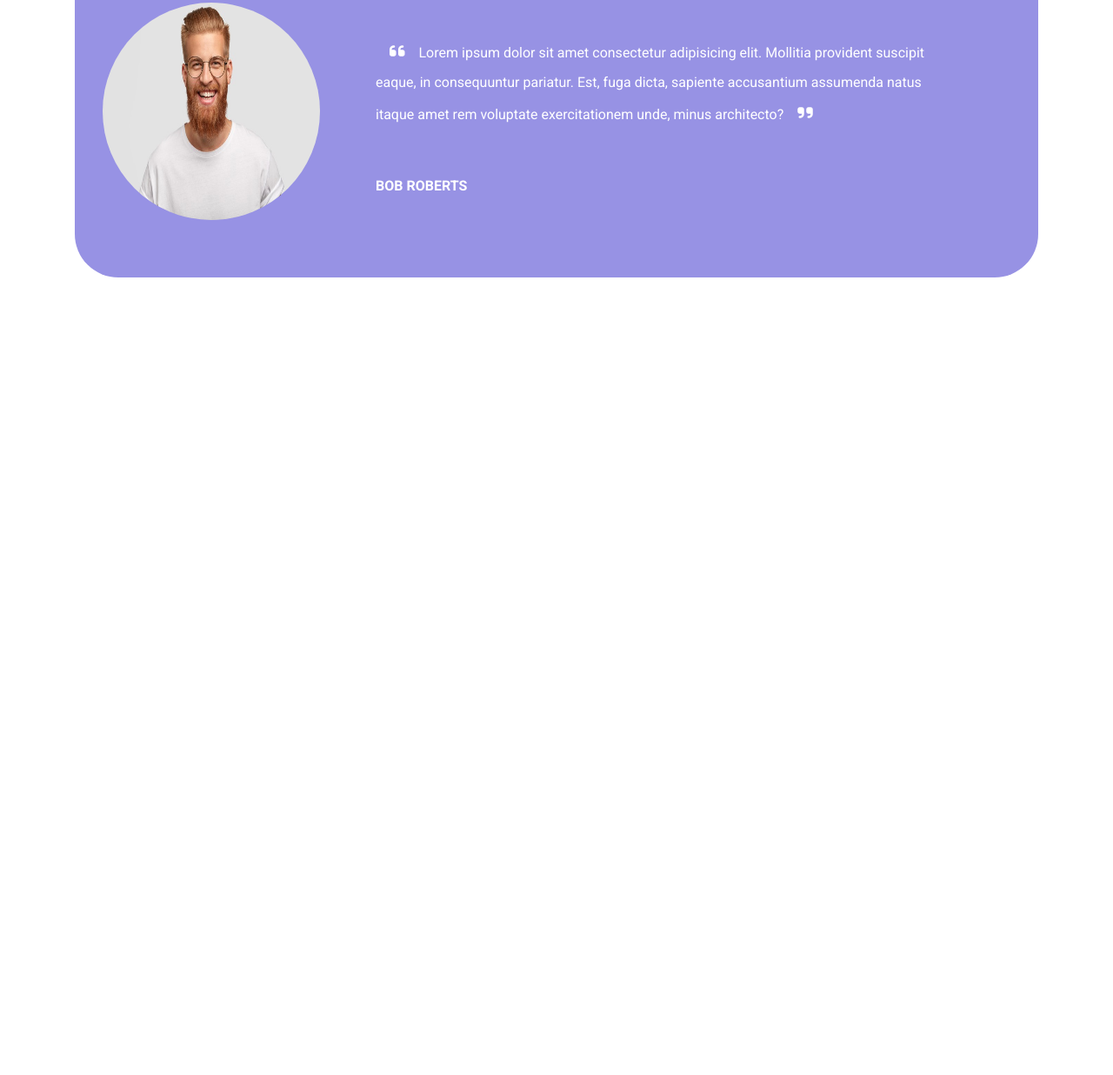
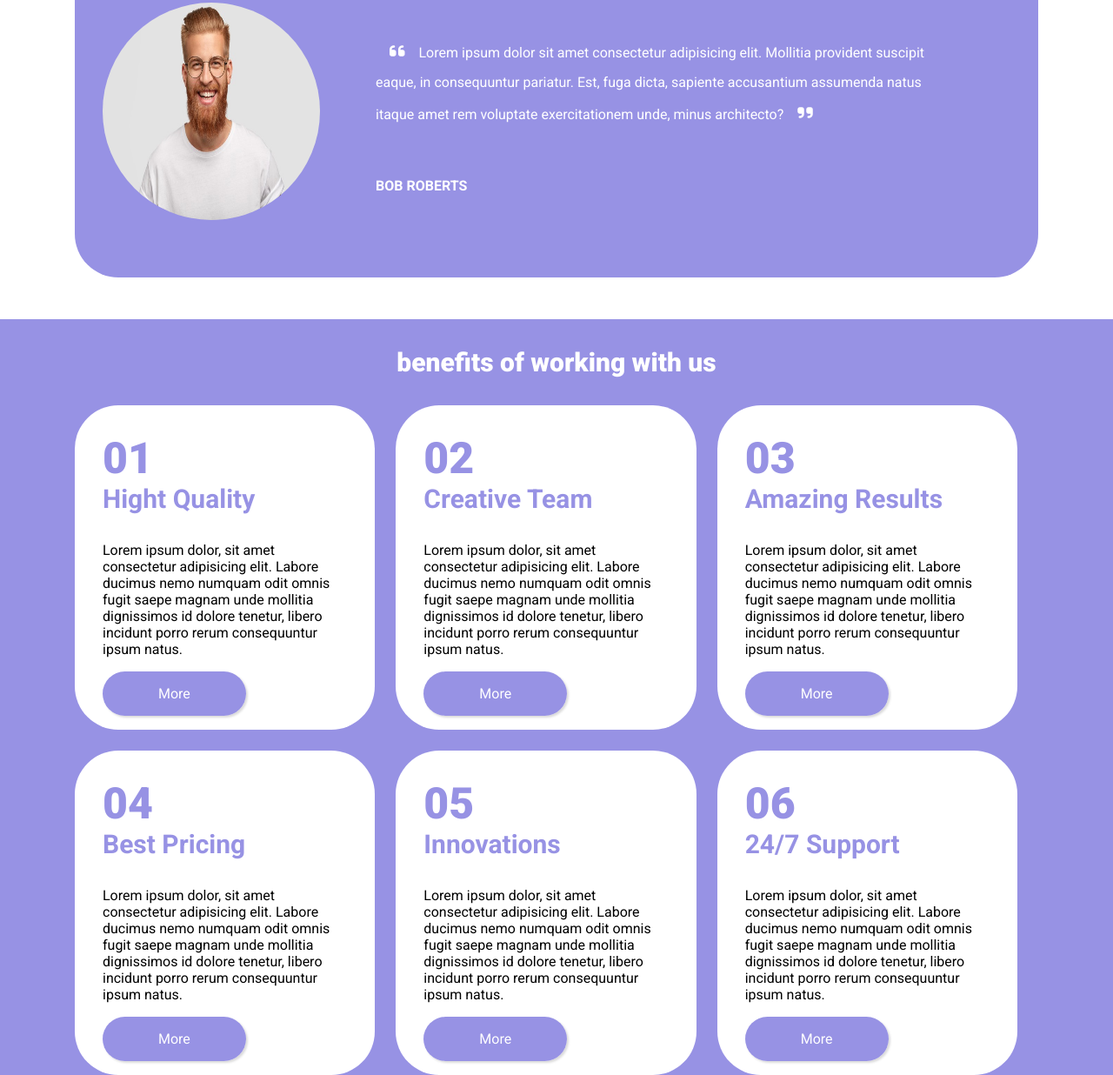
Before and after one commit to Claudio-DiGiovanni/htmlcss-responsive-layout, a plain HTML site: page index.html in a window 1280 px wide. Shown: the part 3309-4545 px from the top of the page at 87% size. Before the commit the page ends 3676 px from the top, so only its background shows below. Drawn offline with Linux system fonts and the light colour scheme.

Commit message:
Add benefits

```diff
--- a/css/style.css
+++ b/css/style.css
@@ -323,3 +323,69 @@ body{
         line-height: 2rem;
     }
 }
+
+/* Benefits */
+
+#benefits{
+    background-color: #9792e4;
+}
+
+#benefits h2{
+    color: white;
+    font-size: 30px;
+    font-weight: 800;
+    padding: 2rem 0;
+}
+
+#benefits .container{
+    display: flex;
+    flex-wrap: wrap;
+    gap: 1.5rem;
+}
+
+#benefits .card{
+    background-color: white;
+    border-radius: 50px;
+    width: calc(100% / 3 - 1.5rem);
+    padding: 2rem;
+}
+
+#benefits .card h3{
+    color: #9792e4;
+    font-size: 50px;
+    font-weight: 800;
+}
+
+#benefits .card h4{
+    color: #9792e4;
+    font-size: 30px;
+}
+
+#benefits .card p{
+    padding: 2rem 0;
+}
+
+#benefits .card .btn{
+    text-decoration: none;
+    padding: 1rem 4rem;
+    background-color: #9792e4;
+    border-radius: 10rem;
+    color: white;
+    box-shadow: rgba(0, 0, 0, 0.15) 1.95px 1.95px 2.6px;
+}
+
+#benefits .card .btn:hover{
+    box-shadow: rgb(223, 223, 223) 3px 3px 6px 0px inset, rgba(255, 255, 255, 0.5) -3px -3px 6px 1px inset;
+}
+
+@media screen and (max-width: 810px) {
+    #benefits .card{
+        flex: 1 1 calc(50% - 1.5rem);
+    }
+}
+
+@media screen and (max-width: 375px) {
+    #benefits .card{
+        flex: 1 1 100%;
+    }
+}
--- a/index.html
+++ b/index.html
@@ -103,6 +103,50 @@
                 </div>
             </div>
         </section>
+
+        <section id="benefits">
+                <h2 class="text-centered">benefits of working with us</h2>
+            <div class="container">
+                <div class="card">
+                    <h3>01</h3>
+                    <h4>Hight Quality</h4>
+                    <p>Lorem ipsum dolor, sit amet consectetur adipisicing elit. Labore ducimus nemo numquam odit omnis fugit saepe magnam unde mollitia dignissimos id dolore tenetur, libero incidunt porro rerum consequuntur ipsum natus.</p>
+                    <a href="#" class="btn">More</a>
+                </div>
+                <div class="card">
+                    <h3>02</h3>
+                    <h4>Creative Team</h4>
+                    <p>Lorem ipsum dolor, sit amet consectetur adipisicing elit. Labore ducimus nemo numquam odit omnis fugit saepe magnam unde mollitia dignissimos id dolore tenetur, libero incidunt porro rerum consequuntur ipsum natus.</p>
+                    <a href="#" class="btn">More</a>
+                </div>
+                <div class="card">
+                    <h3>03</h3>
+                    <h4>Amazing Results</h4>
+                    <p>Lorem ipsum dolor, sit amet consectetur adipisicing elit. Labore ducimus nemo numquam odit omnis fugit saepe magnam unde mollitia dignissimos id dolore tenetur, libero incidunt porro rerum consequuntur ipsum natus.</p>
+                    <a href="#" class="btn">More</a>
+                </div>
+                <div class="card">
+                    <h3>04</h3>
+                    <h4>Best Pricing</h4>
+                    <p>Lorem ipsum dolor, sit amet consectetur adipisicing elit. Labore ducimus nemo numquam odit omnis fugit saepe magnam unde mollitia dignissimos id dolore tenetur, libero incidunt porro rerum consequuntur ipsum natus.</p>
+                    <a href="#" class="btn">More</a>
+                </div>
+                <div class="card">
+                    <h3>05</h3>
+                    <h4>Innovations</h4>
+                    <p>Lorem ipsum dolor, sit amet consectetur adipisicing elit. Labore ducimus nemo numquam odit omnis fugit saepe magnam unde mollitia dignissimos id dolore tenetur, libero incidunt porro rerum consequuntur ipsum natus.</p>
+                    <a href="#" class="btn">More</a>
+                </div>
+                <div class="card">
+                    <h3>06</h3>
+                    <h4>24/7 Support</h4>
+                    <p>Lorem ipsum dolor, sit amet consectetur adipisicing elit. Labore ducimus nemo numquam odit omnis fugit saepe magnam unde mollitia dignissimos id dolore tenetur, libero incidunt porro rerum consequuntur ipsum natus.</p>
+                    <a href="#" class="btn">More</a>
+                </div>
+            </div>
+        </section>
+
+
     </main>
 </body>
 </html>
```
